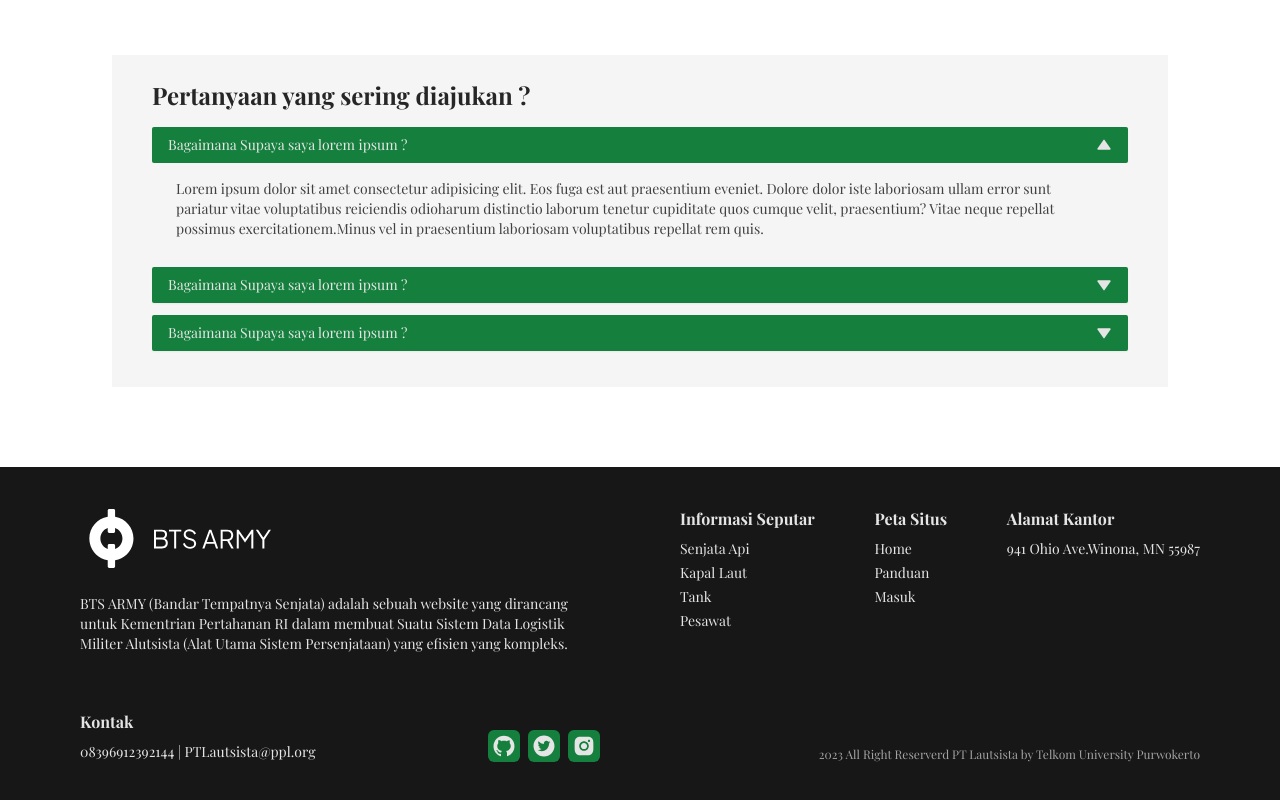
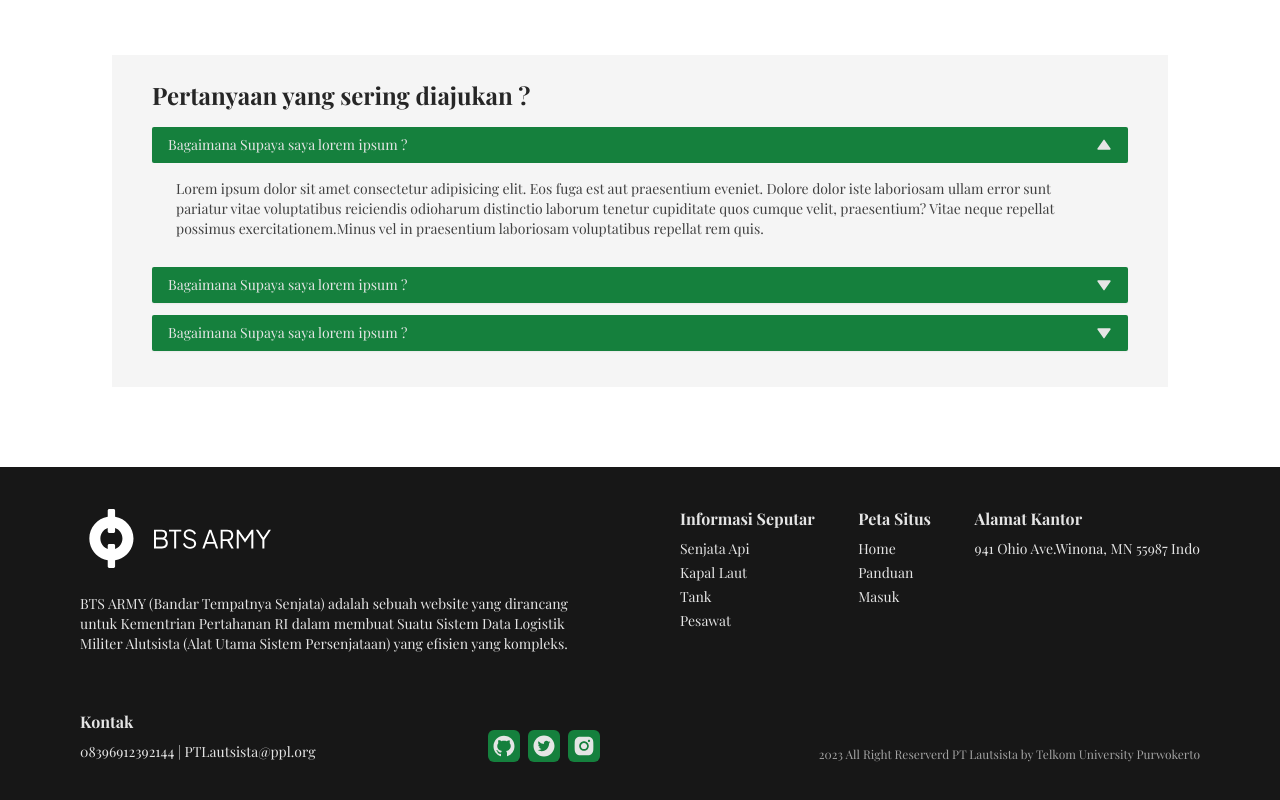
Before and after one commit to bangmar/sistem-informasi-alutsista, a Next.js app: page /panduan in a window 1280 px wide. Shown: the part 473-1273 px from the top of the page. Built offline with nearby package versions, Linux system fonts and the light colour scheme; a web font is replaced by a local one.

Commit message:
fix : change font and nav

```diff
--- a/src/components/molecules/footer/index.tsx
+++ b/src/components/molecules/footer/index.tsx
@@ -57,7 +57,7 @@ const Footer = () => {
 					</section>
 					<section>
 						<h1 className='font-bold text-base mb-2'>Alamat Kantor</h1>
-						<p>941 Ohio Ave.Winona, MN 55987</p>
+						<p>941 Ohio Ave.Winona, MN 55987 Indo</p>
 					</section>
 				</aside>
 			</section>
```
